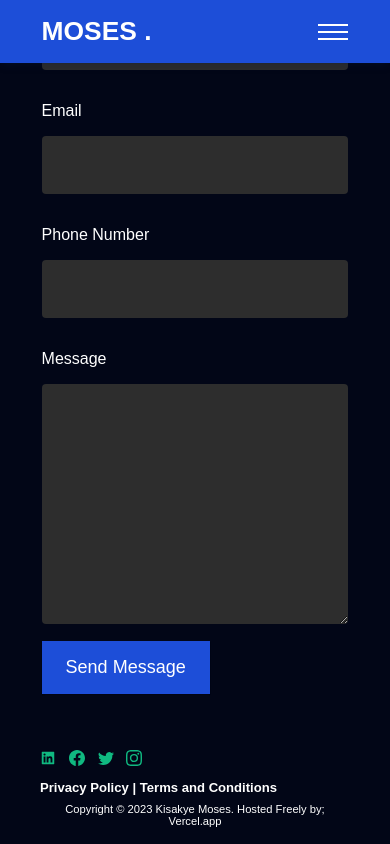
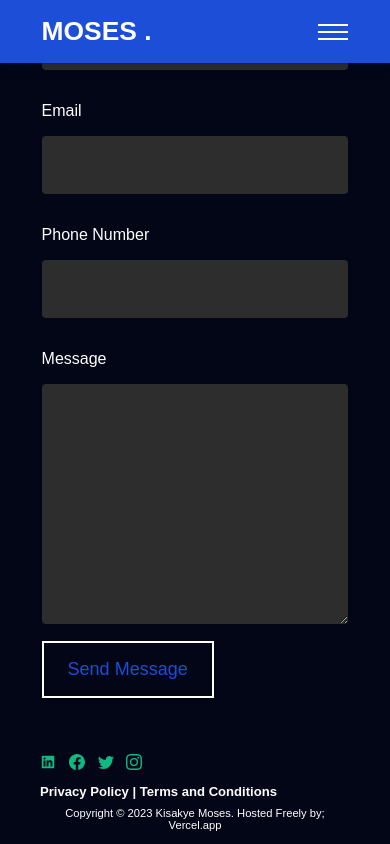
Before and after one commit to mosespace/myPortfolio, a Next.js app: page / in a window 390 px wide. In both pictures the pointer is over the button "Send Message". Shown: the part 4358-5202 px from the top of the page. Built offline with nearby package versions, Linux system fonts and the light colour scheme.

Commit message:
feat: added hover to the button

```diff
--- a/styles/_contact.scss
+++ b/styles/_contact.scss
@@ -93,7 +93,6 @@
           outline: 0;
           border: 0;
           padding: 1rem 1.5rem;
-          display: inline-block;
           color: white;
           font-size: 18px;
           cursor: pointer;
@@ -105,6 +104,9 @@
         }
 
         .submit-btn:hover {
+          color: #1d4ed8;
+          border: 2px solid $primary;
+          background-color: transparent;
           transform: translateY(1px);
           box-shadow: 0 1px 1px 0 rgba(0, 0, 0, 0.1),
             0 1px 1px 0 rgba(0, 0, 0, 0.09);
```
